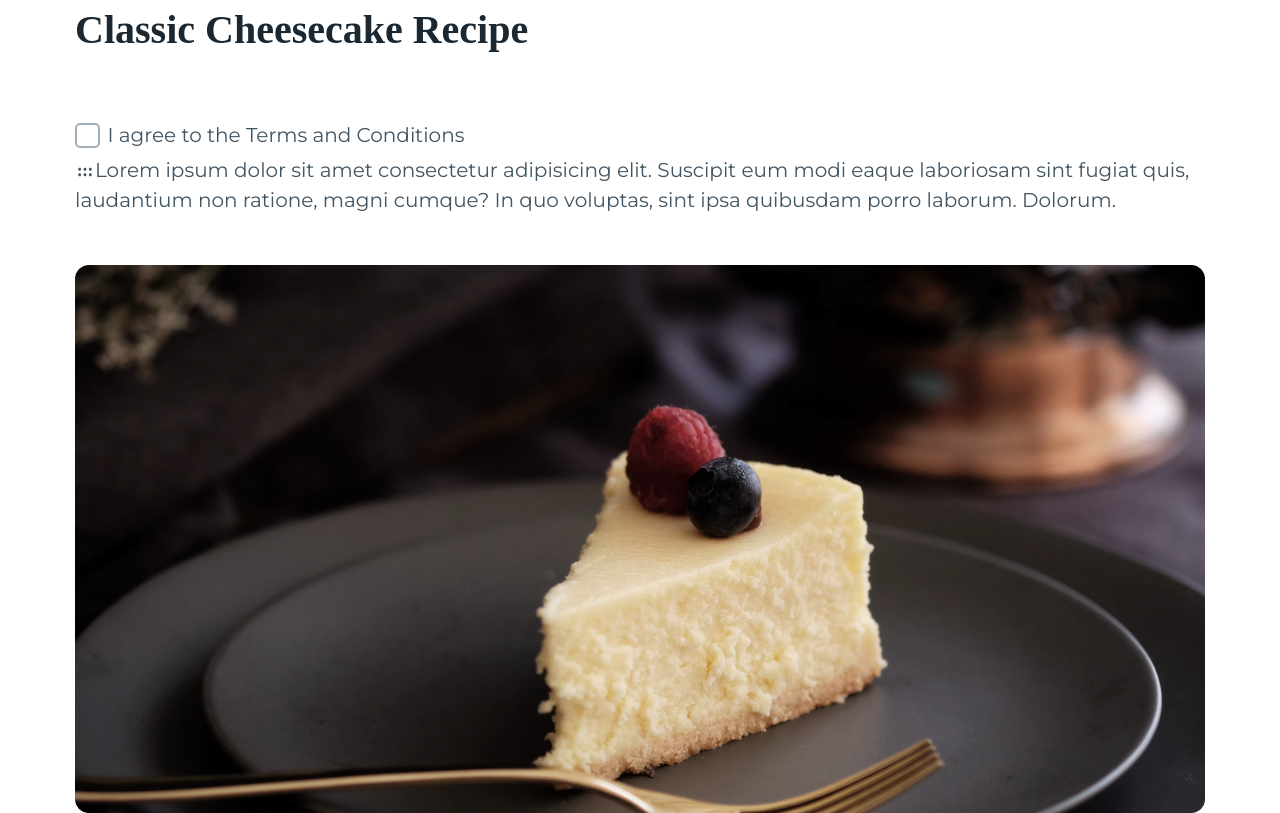
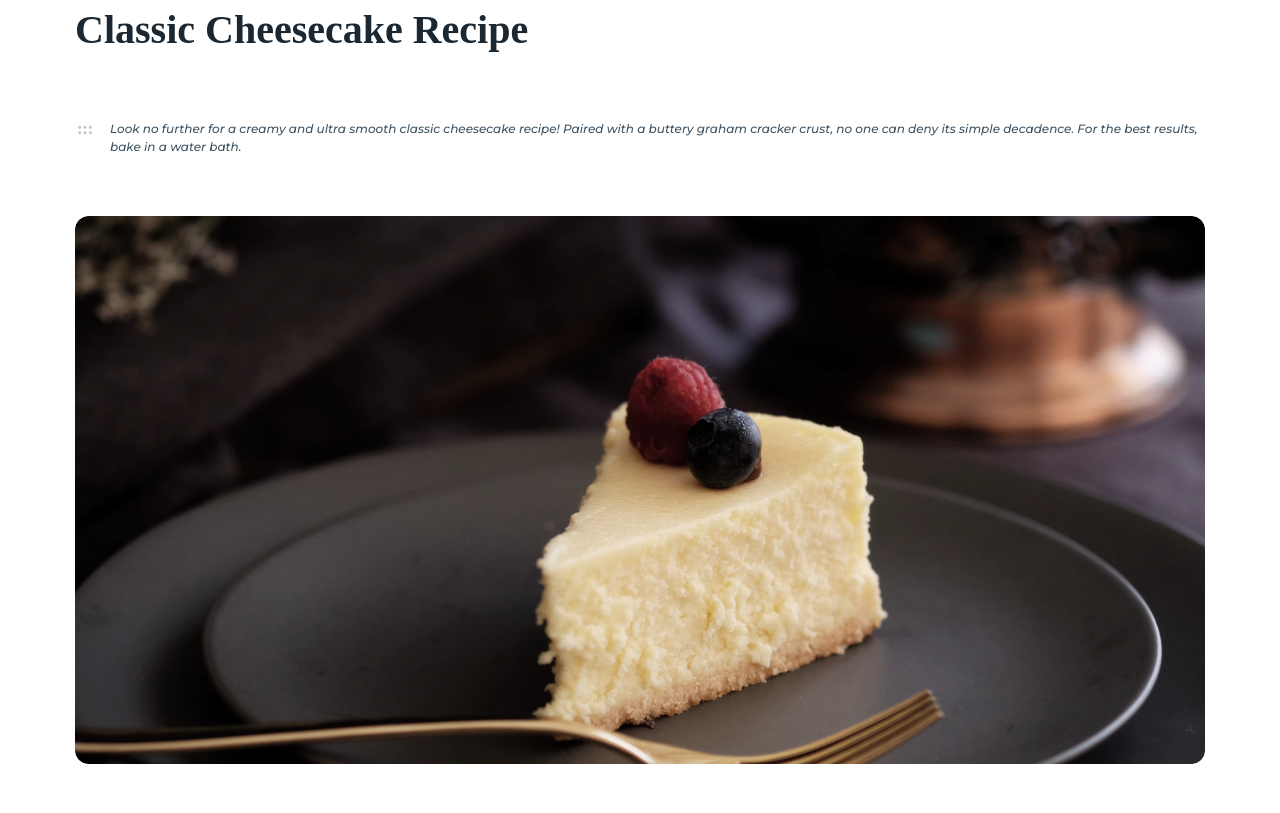
Before and after one commit to maax6/recipe-pico-css, a React (Vite) app: page / in a window 1280 px wide. Built offline with nearby package versions, Linux system fonts and the light colour scheme; a web font is replaced by a local one.

Commit message:
description title and img ok
light mode ok

```diff
--- a/index.html
+++ b/index.html
@@ -1,14 +1,16 @@
 <!DOCTYPE html>
-<html lang="en">
+<html lang="en" data-theme="light">
+
 <head>
   <meta charset="UTF-8" />
   <link rel="icon" type="image/svg+xml" href="/vite.svg" />
   <meta name="viewport" content="width=device-width, initial-scale=1.0" />
-    <link rel="stylesheet" href="css/pico.min.css">
   <title>Vite + React + TS = 🍰 </title>
 </head>
+
 <body>
   <div id="root"></div>
   <script type="module" src="/src/main.tsx"></script>
 </body>
+
 </html>
--- a/src/App.scss
+++ b/src/App.scss
@@ -0,0 +1,17 @@
+.cta {
+  display: flex;
+}
+.dots {
+  display: flex;
+  padding: 0 15px 0 0;
+  color: #c4c4c4;
+}
+.cta p {
+  font-style: italic;
+  font-weight: 500;
+  font-size: 12px;
+}
+img {
+  border-radius: 12px;
+  object-fit: cover;
+}
--- a/src/App.tsx
+++ b/src/App.tsx
@@ -6,17 +6,18 @@ export function App() {
   return (
     <main className="container">
       <h1>Classic Cheesecake Recipe</h1>
-      <fieldset>
-        <label htmlFor="terms">
-          <input type="checkbox" id="terms" name="terms" />I agree to the Terms
-          and Conditions
-        </label>
+
+      <p className="cta">
+        <div className="dots">
+          <RxDragHandleDots2 style={{ transform: 'rotate(90deg)' }} />{' '}
+        </div>
         <p>
-        <RxDragHandleDots2 style = {{transform: 'rotate(90deg)' }} />Lorem ipsum dolor sit amet consectetur adipisicing elit. Suscipit eum
-          modi eaque laboriosam sint fugiat quis, laudantium non ratione, magni
-          cumque? In quo voluptas, sint ipsa quibusdam porro laborum. Dolorum.
+          Look no further for a creamy and ultra smooth classic cheesecake
+          recipe! Paired with a buttery graham cracker crust, no one can deny
+          its simple decadence. For the best results, bake in a water bath.
         </p>
-      </fieldset>
+      </p>
+
       <img src={cheesecake} alt="Cheesecake" />
     </main>
   );
--- a/src/index.scss
+++ b/src/index.scss
@@ -2,6 +2,7 @@
 @import url('https://fonts.googleapis.com/css2?family=Montserrat:ital,wght@0,400;0,500;0,700;1,500&family=Playfair+Display:ital,wght@0,700;1,400&display=swap');
 *{
 	font-family: 'Montserrat';
+
 }
 h1,
 h2,
```
Lines whose indentation alone changed are shown as unchanged.
